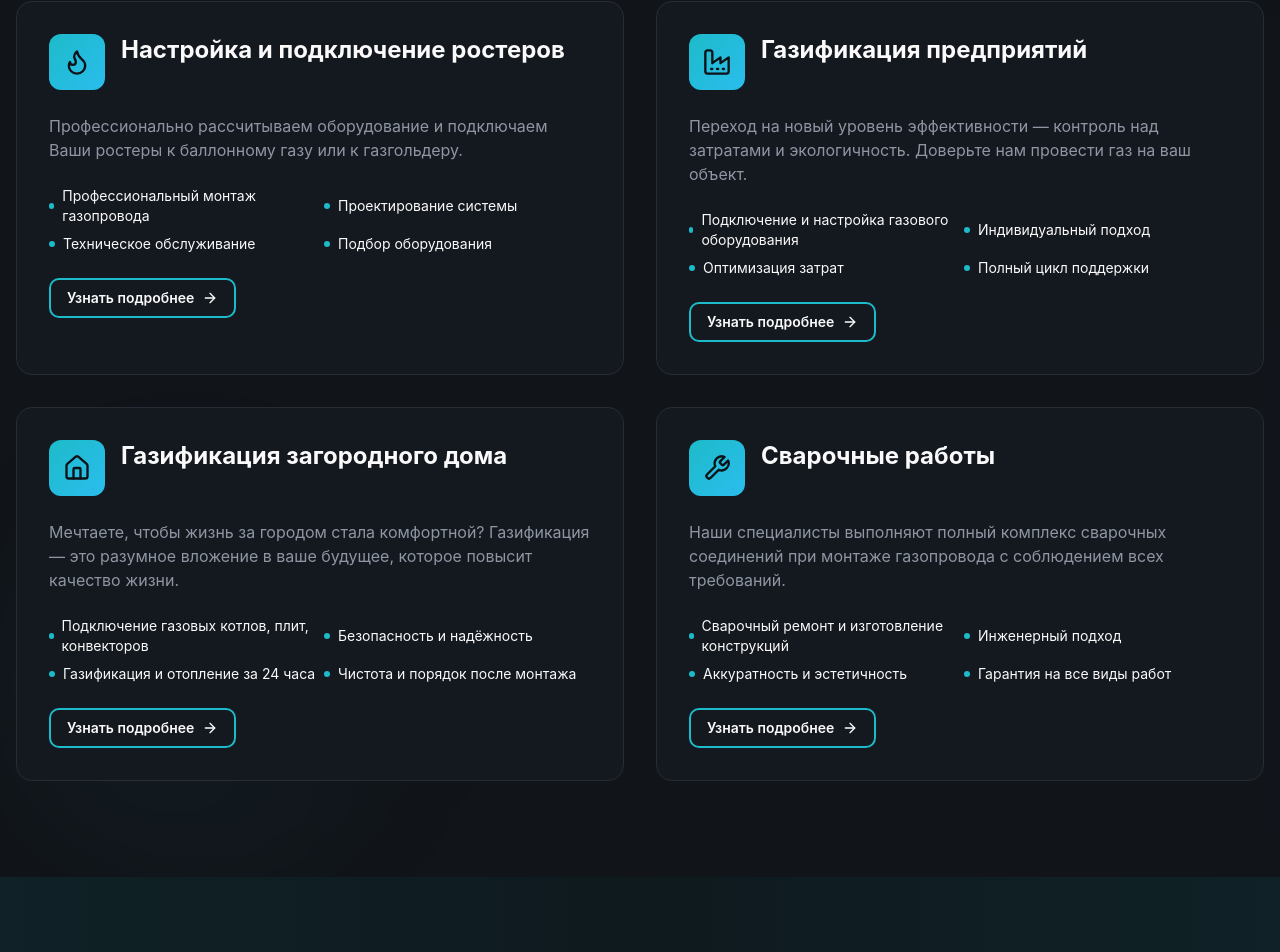
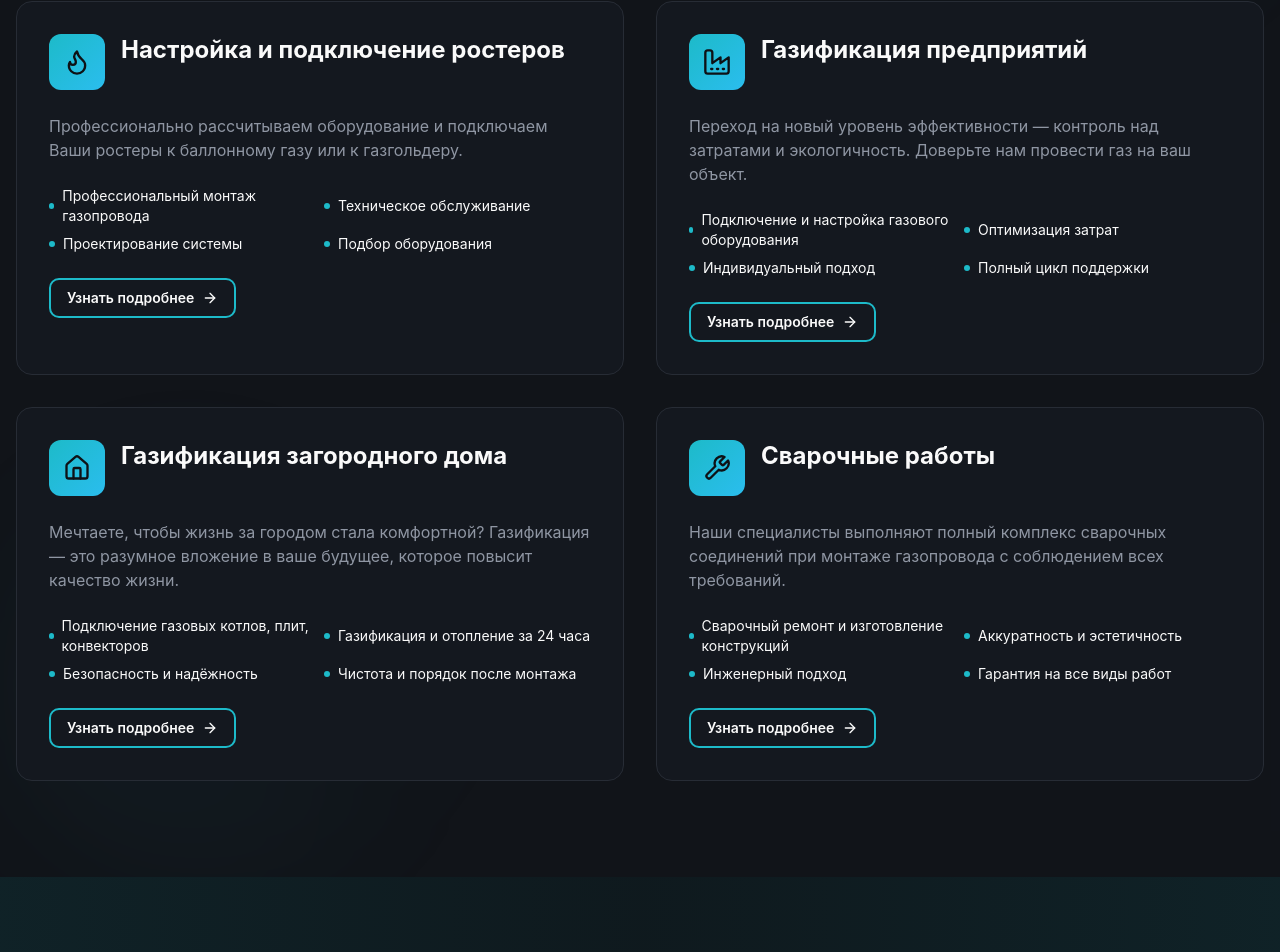
Before and after one commit to HEshechka/gas-website-app, a React (Vite) app in the folder frontend/: page / in a window 1280 px wide. Shown: the part 1710-2662 px from the top of the page. Built offline with nearby package versions, Linux system fonts and the light colour scheme; the HTML template or start-up script is replaced by a standard one.

Commit message:
Rework text

```diff
--- a/frontend/src/components/ServicesSection.tsx
+++ b/frontend/src/components/ServicesSection.tsx
@@ -6,25 +6,25 @@ const services = [
     icon: Flame,
     title: "Настройка и подключение ростеров",
     description: "Профессионально рассчитываем оборудование и подключаем Ваши ростеры к баллонному газу или к газгольдеру.",
-    features: ["Профессиональный монтаж газопровода", "Проектирование системы", "Техническое обслуживание", "Подбор оборудования"],
+    features: ["Профессиональный монтаж газопровода", "Техническое обслуживание", "Проектирование системы", "Подбор оборудования"],
   },
   {
     icon: Factory,
     title: "Газификация предприятий",
     description: "Переход на новый уровень эффективности — контроль над затратами и экологичность. Доверьте нам провести газ на ваш объект.",
-    features: ["Подключение и настройка газового оборудования", "Индивидуальный подход", "Оптимизация затрат", "Полный цикл поддержки"],
+    features: ["Подключение и настройка газового оборудования", "Оптимизация затрат", "Индивидуальный подход", "Полный цикл поддержки"],
   },
   {
     icon: Home,
     title: "Газификация загородного дома",
     description: "Мечтаете, чтобы жизнь за городом стала комфортной? Газификация — это разумное вложение в ваше будущее, которое повысит качество жизни.",
-    features: ["Подключение газовых котлов, плит, конвекторов", "Безопасность и надёжность", "Газификация и отопление за 24 часа", "Чистота и порядок после монтажа"],
+    features: ["Подключение газовых котлов, плит, конвекторов", "Газификация и отопление за 24 часа", "Безопасность и надёжность", "Чистота и порядок после монтажа"],
   },
   {
     icon: Wrench,
     title: "Сварочные работы",
     description: "Наши специалисты выполняют полный комплекс сварочных соединений при монтаже газопровода с соблюдением всех требований.",
-    features: ["Сварочный ремонт и изготовление конструкций", "Инженерный подход", "Аккуратность и эстетичность", "Гарантия на все виды работ"],
+    features: ["Сварочный ремонт и изготовление конструкций", "Аккуратность и эстетичность", "Инженерный подход", "Гарантия на все виды работ"],
   },
 ];
 
```
